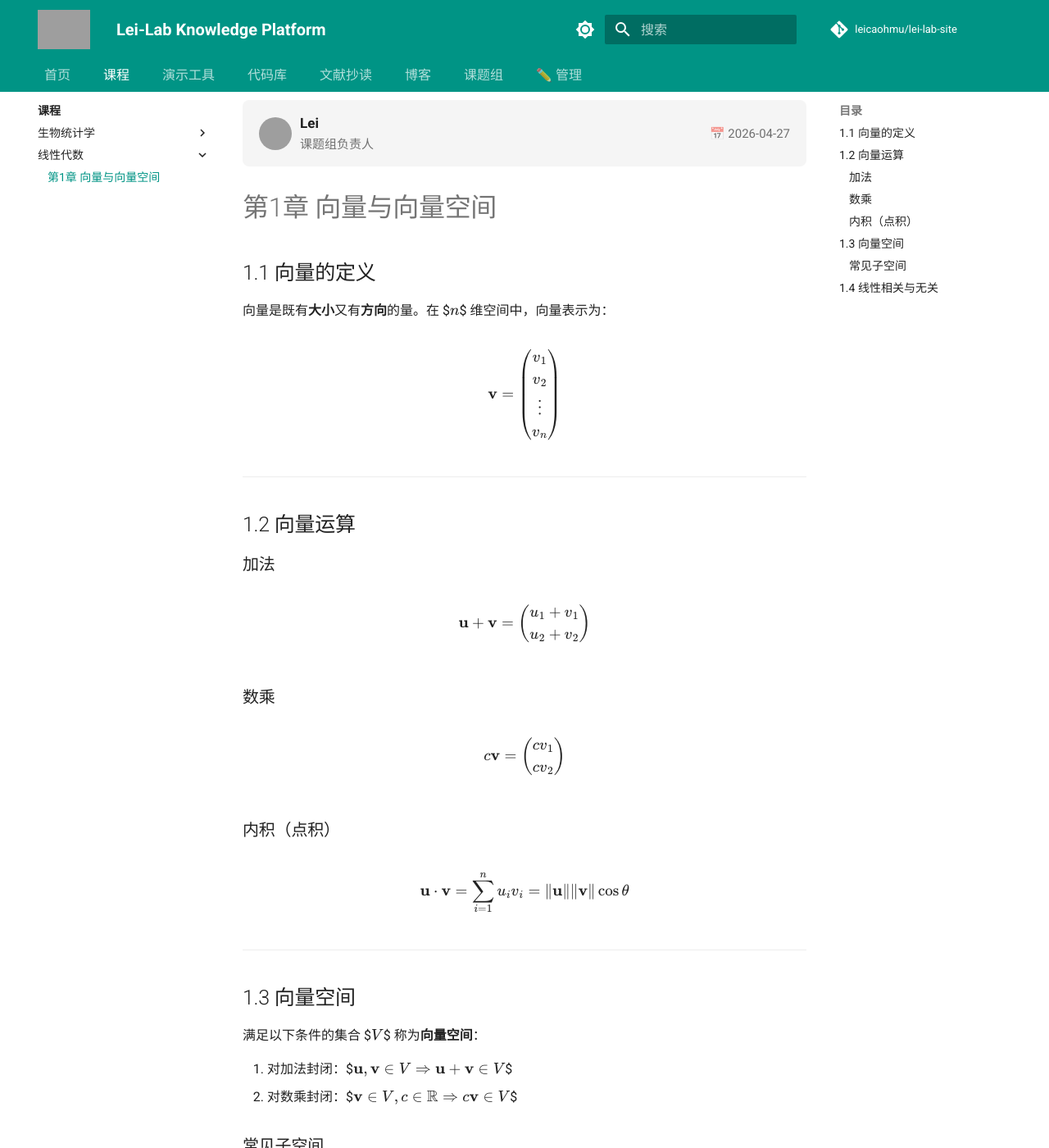
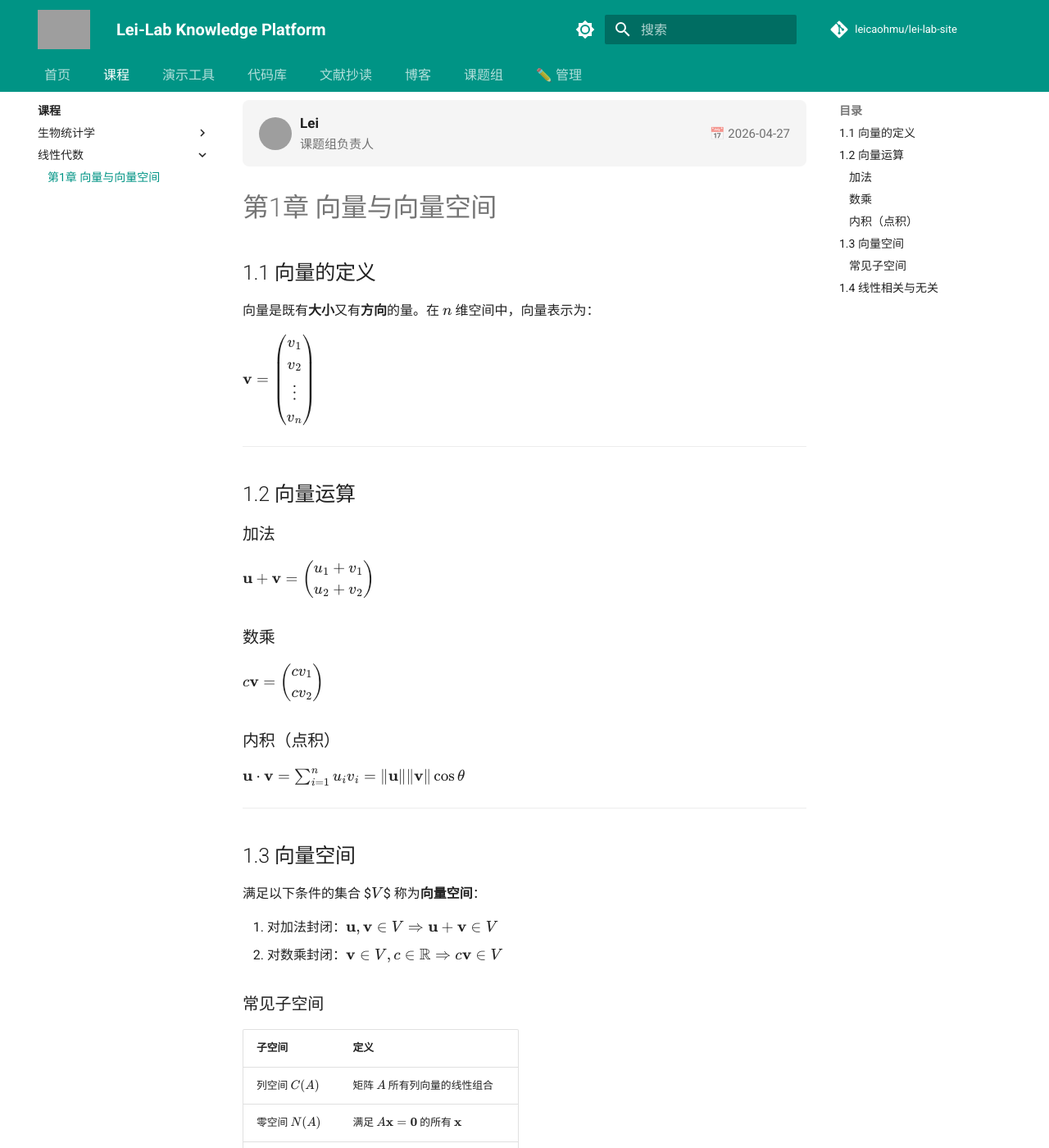
Before and after one commit to leicaohmu/lei-lab-site, an MkDocs documentation site: the page built from docs/courses/linear-algebra/chapters/01-vector.md, in a window 1280 px wide and 1400 px high. Shown: the whole window at 82% size. Built offline with MkDocs 1.6.1 and Material for MkDocs 9.7.7, drawn with Linux system fonts in a browser that asks for light colours; comment, search, counter and statistics services are not loaded; some of the changed text lies outside the part shown; grey boxes are pictures that could not be loaded.

```diff
--- a/docs/courses/linear-algebra/chapters/01-vector.md
+++ b/docs/courses/linear-algebra/chapters/01-vector.md
@@ -4,14 +4,14 @@ date: 2026-04-27
 authors:
   - name: Lei
     title: 课题组负责人
-    avatar: https://avatars.githubusercontent.com/u/leicaohmu
+    avatar: https://github.com/leicaohmu.png
 ---
 
 ## 1.1 向量的定义
 
-向量是既有**大小**又有**方向**的量。在 $$n$$ 维空间中，向量表示为：
+向量是既有**大小**又有**方向**的量。在 $n$ 维空间中，向量表示为：
 
-$$\mathbf{v} = \begin{pmatrix} v_1 \\ v_2 \\ \vdots \\ v_n \end{pmatrix}$$
+$\mathbf{v} = \begin{pmatrix} v_1 \\ v_2 \\ \vdots \\ v_n \end{pmatrix}$
 
 ---
 
@@ -19,15 +19,15 @@ $$\mathbf{v} = \begin{pmatrix} v_1 \\ v_2 \\ \vdots \\ v_n \end{pmatrix}$$
 
 ### 加法
 
-$$\mathbf{u} + \mathbf{v} = \begin{pmatrix} u_1 + v_1 \\ u_2 + v_2 \end{pmatrix}$$
+$\mathbf{u} + \mathbf{v} = \begin{pmatrix} u_1 + v_1 \\ u_2 + v_2 \end{pmatrix}$
 
 ### 数乘
 
-$$c\mathbf{v} = \begin{pmatrix} cv_1 \\ cv_2 \end{pmatrix}$$
+$c\mathbf{v} = \begin{pmatrix} cv_1 \\ cv_2 \end{pmatrix}$
 
 ### 内积（点积）
 
-$$\mathbf{u} \cdot \mathbf{v} = \sum_{i=1}^{n} u_i v_i = \|\mathbf{u}\| \|\mathbf{v}\| \cos\theta$$
+$\mathbf{u} \cdot \mathbf{v} = \sum_{i=1}^{n} u_i v_i = \|\mathbf{u}\| \|\mathbf{v}\| \cos\theta$
 
 ---
 
@@ -35,16 +35,16 @@ $$\mathbf{u} \cdot \mathbf{v} = \sum_{i=1}^{n} u_i v_i = \|\mathbf{u}\| \|\mathb
 
 满足以下条件的集合 $$V$$ 称为**向量空间**：
 
-1. 对加法封闭：$$\mathbf{u}, \mathbf{v} \in V \Rightarrow \mathbf{u} + \mathbf{v} \in V$$
-2. 对数乘封闭：$$\mathbf{v} \in V, c \in \mathbb{R} \Rightarrow c\mathbf{v} \in V$$
+1. 对加法封闭：$\mathbf{u}, \mathbf{v} \in V \Rightarrow \mathbf{u} + \mathbf{v} \in V$
+2. 对数乘封闭：$\mathbf{v} \in V, c \in \mathbb{R} \Rightarrow c\mathbf{v} \in V$
 
 ### 常见子空间
 
 | 子空间 | 定义 |
 |--------|------|
-| 列空间 $$C(A)$$ | 矩阵 $$A$$ 所有列向量的线性组合 |
-| 零空间 $$N(A)$$ | 满足 $$A\mathbf{x}=\mathbf{0}$$ 的所有 $$\mathbf{x}$$ |
-| 行空间 $$C(A^T)$$ | 矩阵 $$A$$ 所有行向量的线性组合 |
+| 列空间 $C(A)$ | 矩阵 $A$ 所有列向量的线性组合 |
+| 零空间 $N(A)$ | 满足 $A\mathbf{x}=\mathbf{0}$ 的所有 $\mathbf{x}$ |
+| 行空间 $C(A^T)$ | 矩阵 $$A$$ 所有行向量的线性组合 |
 
 ---
 
@@ -52,7 +52,7 @@ $$\mathbf{u} \cdot \mathbf{v} = \sum_{i=1}^{n} u_i v_i = \|\mathbf{u}\| \|\mathb
 
 若存在不全为零的系数使得：
 
-$$c_1\mathbf{v}_1 + c_2\mathbf{v}_2 + \cdots + c_k\mathbf{v}_k = \mathbf{0}$$
+$c_1\mathbf{v}_1 + c_2\mathbf{v}_2 + \cdots + c_k\mathbf{v}_k = \mathbf{0}$
 
 则称这组向量**线性相关**，否则称**线性无关**。
 
```
Also changed, not shown: docs/courses/biostat/chapters/01-intro.md (+6 -6 lines).
